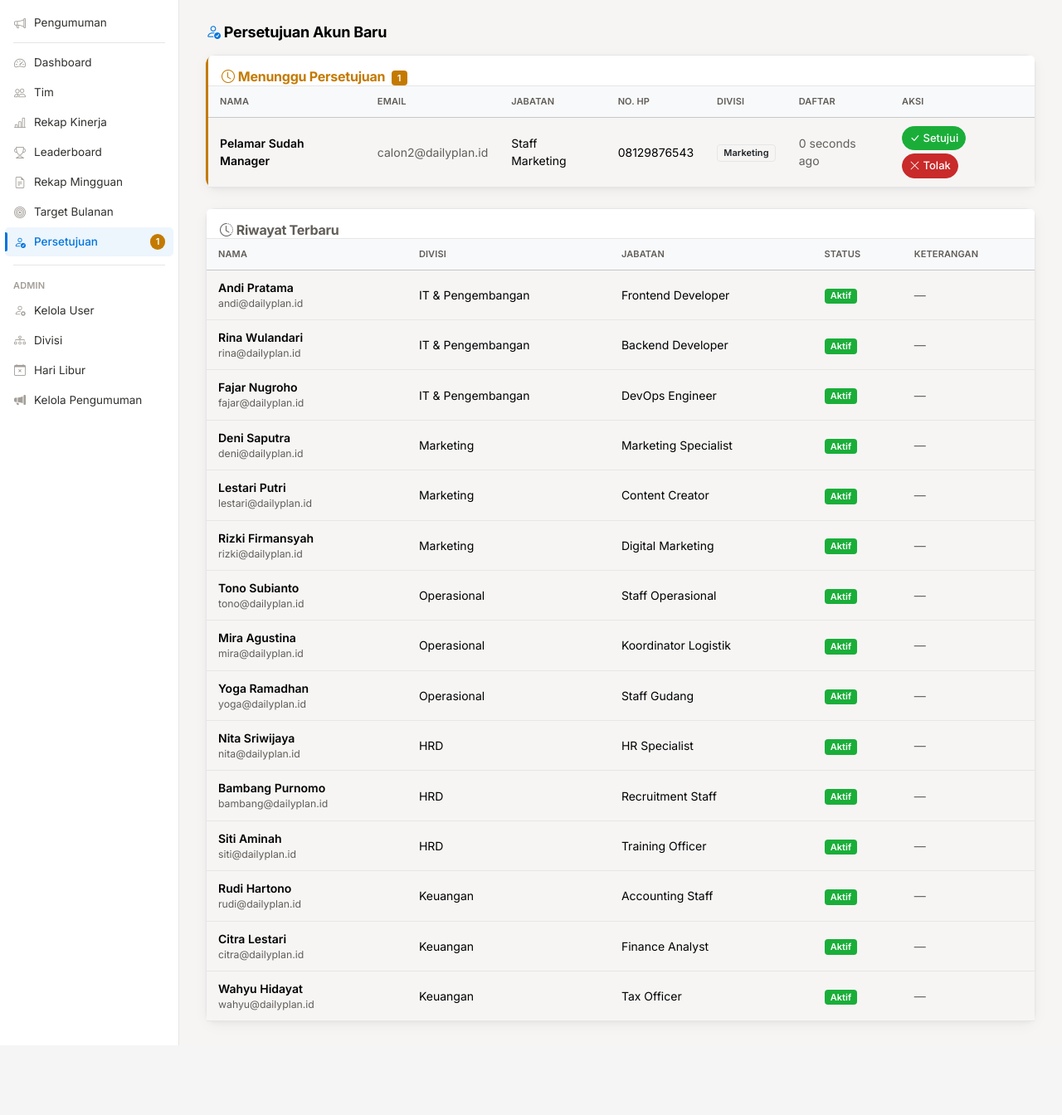
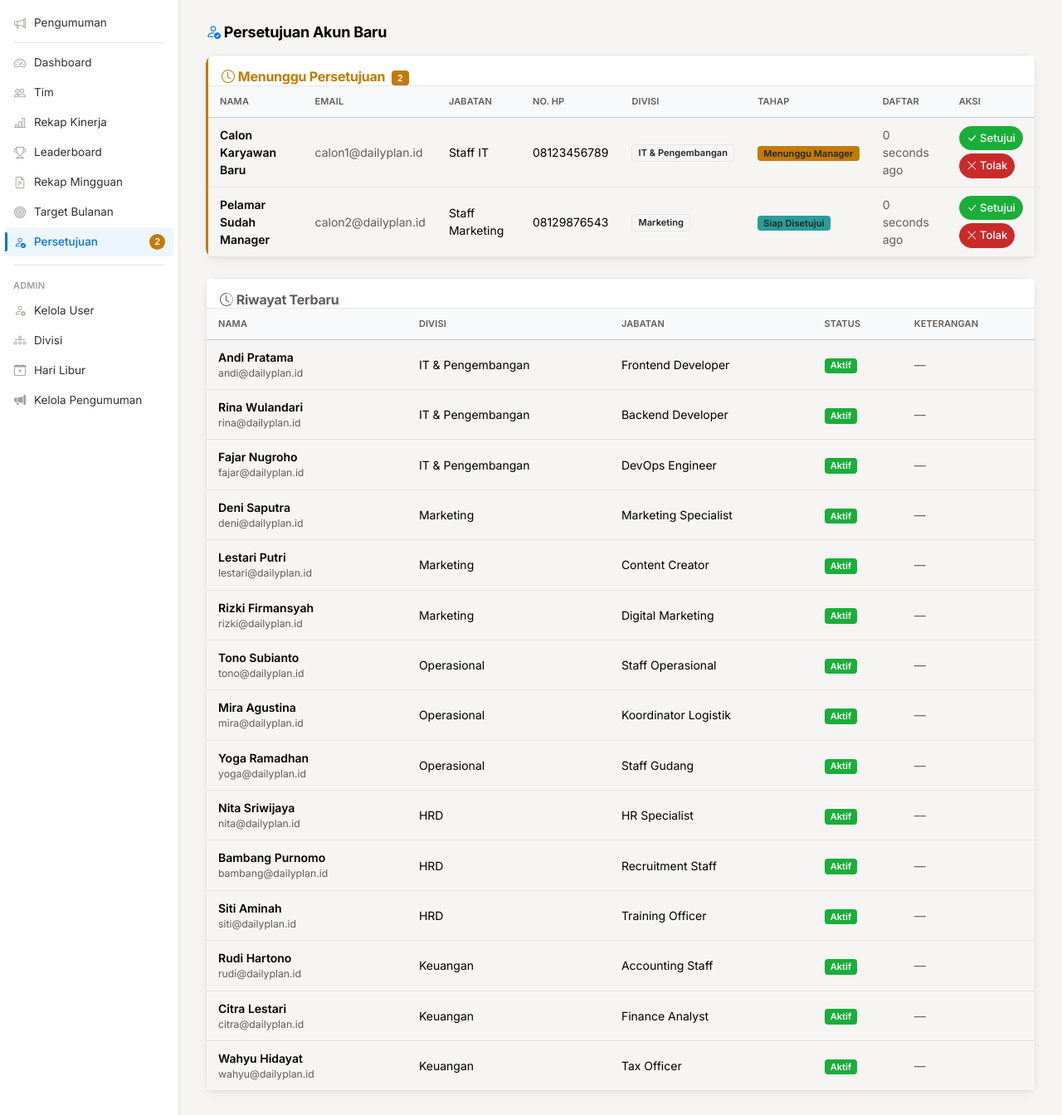
Before and after one commit to akmaldthree-ux/activity, a Laravel app: page /approval in a window 1280 px wide. Shown: the part 56-1400 px from the top of the page at 83% size. Before the commit the page ends 1316 px from the top, so only its background shows below. Run offline with Laravel 12, Linux system fonts and the light colour scheme; a user stored in the database is signed in; data comes from the database, SQL or seed files in the repository.

Commit message:
Admin can approve pending users at any stage, show stage badge in approval view
Co-Authored-By: Claude Sonnet 4.6 <noreply@anthropic.com>
Claude-Session: https://claude.ai/code/session_01MnA8jvTMopWAgjh4N1wyUN

```diff
--- a/app/Http/Controllers/Manager/ApprovalController.php
+++ b/app/Http/Controllers/Manager/ApprovalController.php
@@ -18,11 +18,11 @@ class ApprovalController extends Controller
         $divisionId = $manager->isAdmin() ? null : $manager->division_id;
 
         if ($manager->isAdmin()) {
-            // Admin sees manager_approved accounts (waiting for final approval)
-            $pending = User::where('status', 'manager_approved')
+            // Admin melihat semua akun yang butuh persetujuan (pending atau manager_approved)
+            $pending = User::whereIn('status', ['pending', 'manager_approved'])
                 ->with('division')->latest()->get();
         } else {
-            // Manager sees pending accounts in their division
+            // Manager melihat akun pending di divisinya
             $pending = User::where('status', 'pending')
                 ->when($divisionId, fn($q) => $q->where('division_id', $divisionId))
                 ->with('division')->latest()->get();
--- a/resources/views/manager/approval.blade.php
+++ b/resources/views/manager/approval.blade.php
@@ -24,6 +24,7 @@
                         <th class="d-none d-md-table-cell">Jabatan</th>
                         <th class="d-none d-md-table-cell">No. HP</th>
                         <th>Divisi</th>
+                        @auth @if(Auth::user()->isAdmin()) <th>Tahap</th> @endif @endauth
                         <th>Daftar</th>
                         <th>Aksi</th>
                     </tr>
@@ -36,6 +37,17 @@
                         <td class="d-none d-md-table-cell small">{{ $user->jabatan ?? '—' }}</td>
                         <td class="d-none d-md-table-cell small">{{ $user->no_hp ?? '—' }}</td>
                         <td><span class="badge bg-light text-dark border">{{ $user->division?->name ?? '—' }}</span></td>
+                        @auth
+                        @if(Auth::user()->isAdmin())
+                        <td>
+                            @if($user->status === 'pending')
+                                <span class="badge bg-warning text-dark">Menunggu Manager</span>
+                            @else
+                                <span class="badge bg-info text-dark">Siap Disetujui</span>
+                            @endif
+                        </td>
+                        @endif
+                        @endauth
                         <td class="small text-muted">{{ $user->created_at->diffForHumans() }}</td>
                         <td>
                             <div class="d-flex gap-1 flex-wrap">
--- a/resources/views/shared/sidebar.blade.php
+++ b/resources/views/shared/sidebar.blade.php
@@ -47,7 +47,13 @@
     </li>
     @if(Auth::user()->isManager() || Auth::user()->isAdmin())
     <li class="n-nav-item">
-        @php $pendingCount = \App\Models\User::where('status','pending')->when(Auth::user()->isManager(), fn($q) => $q->where('division_id', Auth::user()->division_id))->count(); @endphp
+        @php
+            if (Auth::user()->isAdmin()) {
+                $pendingCount = \App\Models\User::whereIn('status', ['pending', 'manager_approved'])->count();
+            } else {
+                $pendingCount = \App\Models\User::where('status', 'pending')->where('division_id', Auth::user()->division_id)->count();
+            }
+        @endphp
         <a href="{{ route('approval.index') }}" class="{{ request()->routeIs('approval*') ? 'active' : '' }}">
             <i class="bi bi-person-check"></i> Persetujuan
             @if($pendingCount > 0)
```
